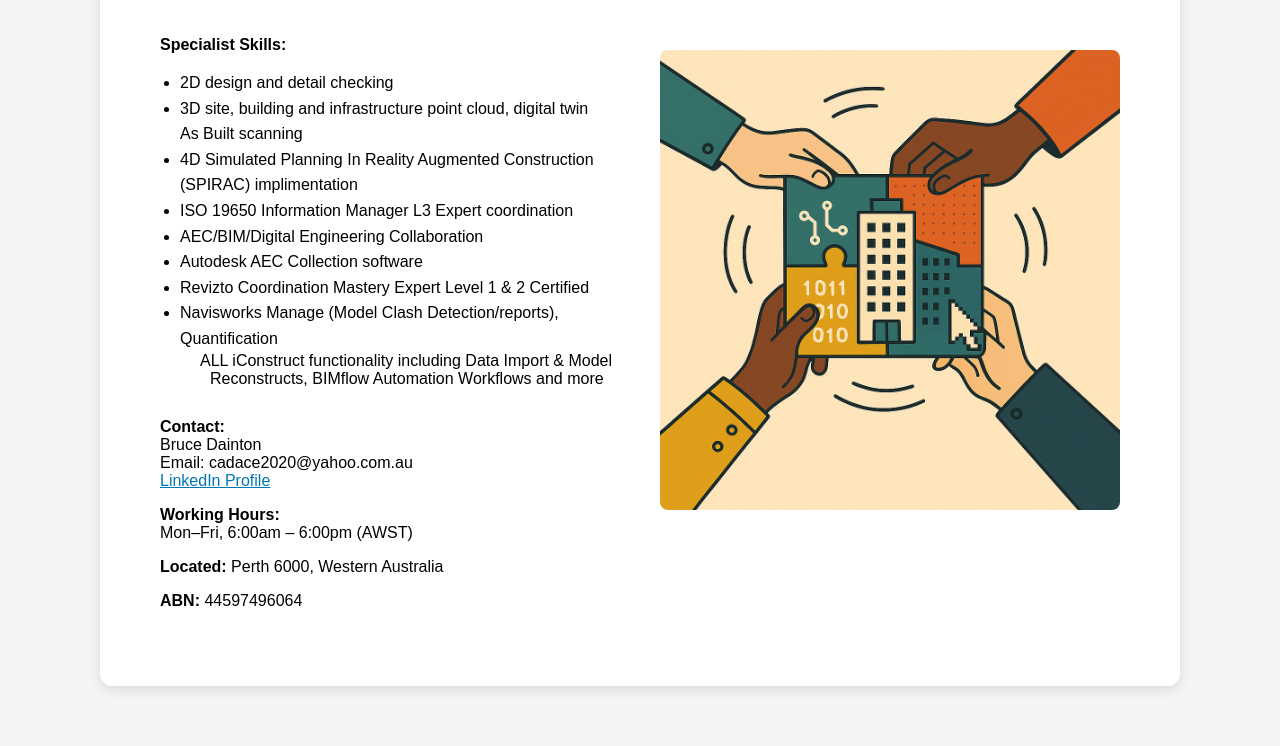
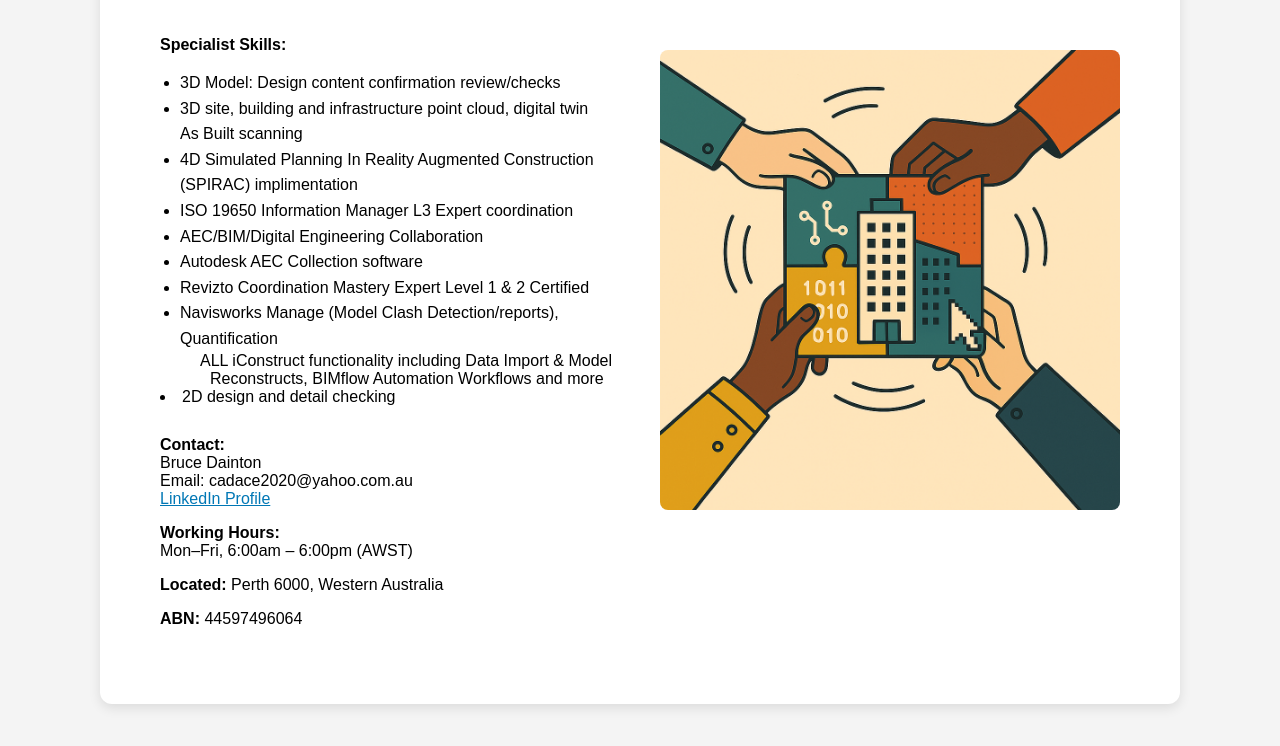
Before and after one commit to BruceR2D2/decs-consult.github.io, a plain HTML site: page index.html in a window 1280 px wide. Shown: the part 162-908 px from the top of the page. Drawn offline with Linux system fonts and the light colour scheme.

Commit message:
Update index.html
Updated line 62 '3D Model: Design content confirmation review/checks'
Added line 84 '2D design and detail checking'

```diff
--- a/index.html
+++ b/index.html
@@ -59,7 +59,7 @@
               margin-bottom: 0;
             "
           >
-            <li>2D design and detail checking</li>
+            <li>3D Model: Design content confirmation review/checks</li>
             <li>
               3D site, building and infrastructure point cloud, digital twin
               <br />
@@ -81,6 +81,7 @@
             ALL iConstruct functionality including Data Import & Model
             Reconstructs, BIMflow Automation Workflows and more
           </div>
+          <li>2D design and detail checking</li>
           <div style="margin-top: 30px">
             <p>
               <strong>Contact:</strong><br />
```
